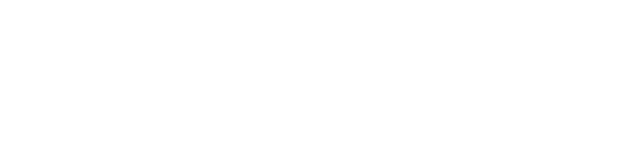
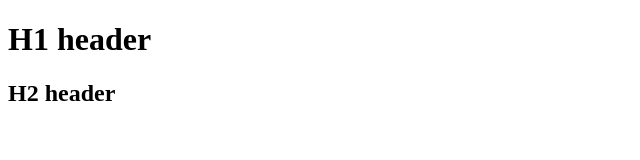
Before and after one commit to meforoma/ma-project, a plain HTML site: page index.html in a window 1280 px wide. Shown: the whole page, without its empty margins (0-640 px from the left). Drawn offline with Linux system fonts and the light colour scheme.

Commit message:
Update index.html

```diff
--- a/index.html
+++ b/index.html
@@ -7,6 +7,7 @@
   <title>Document</title>
 </head>
 <body>
-
+  <h1>H1 header</h1>
+  <h2>H2 header</h2>
 </body>
 </html>
```
